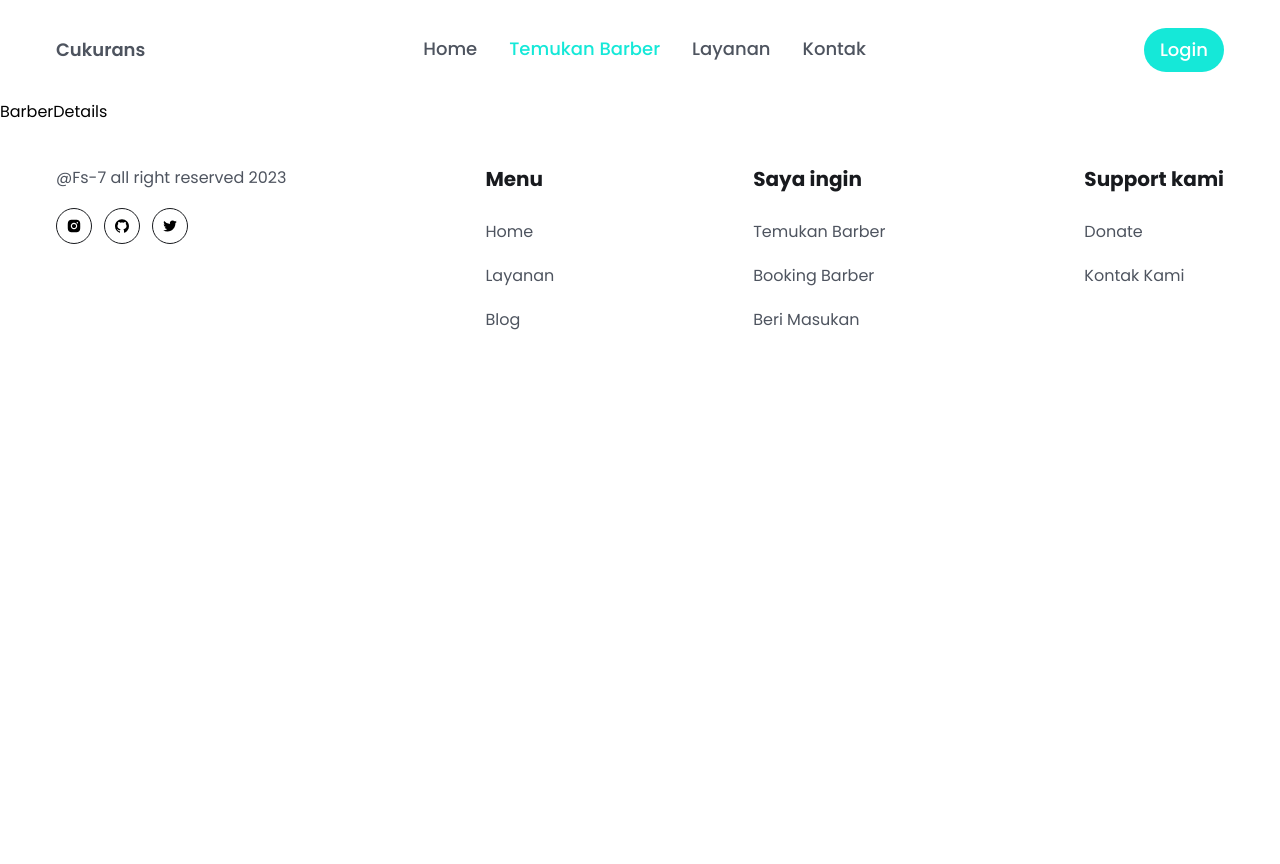
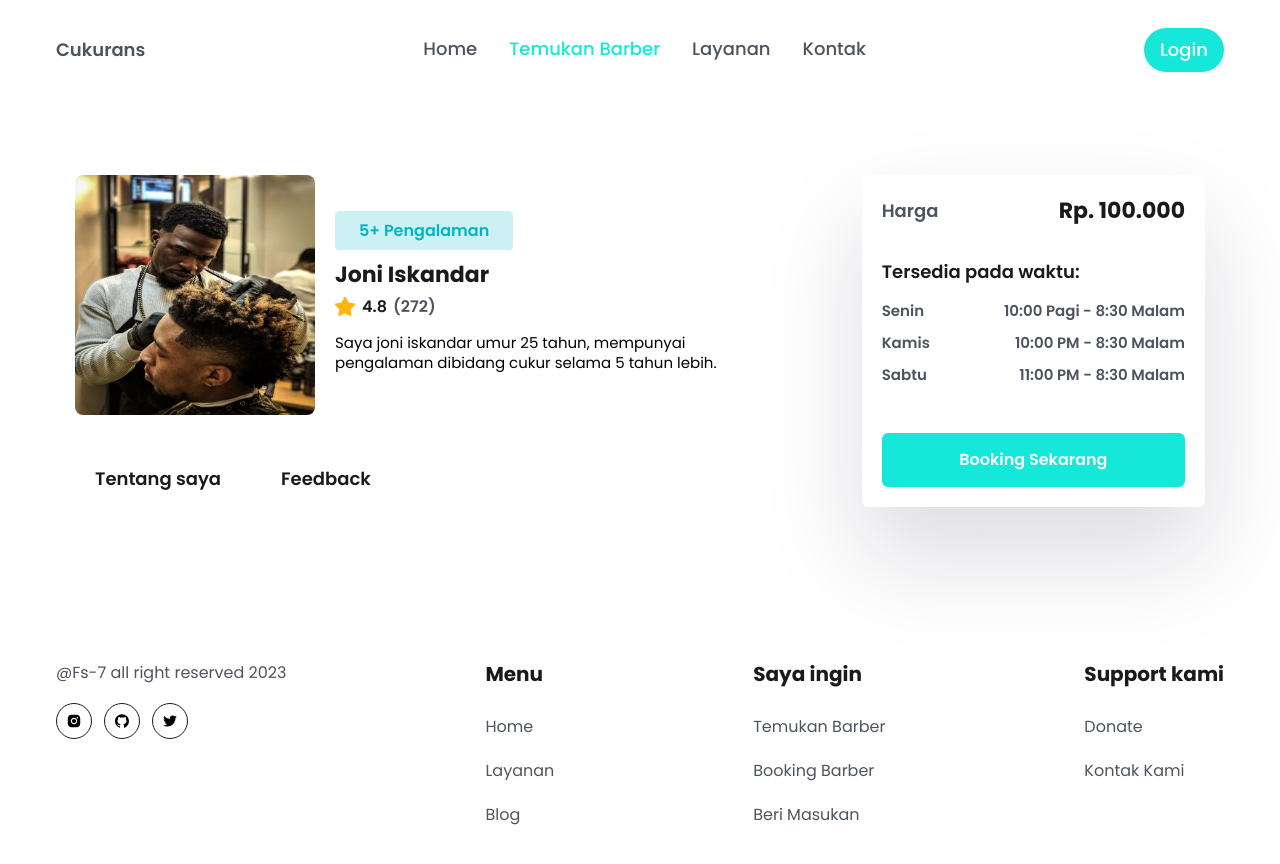
Before and after one commit to FullStack-7/cukurans-frontend, a React (Vite) app: page /barbers/1 in a window 1280 px wide. Shown: the top 864 px of the page. Before the commit the page ends 800 px from the top, so only its background shows below. Built offline with nearby package versions, Linux system fonts and the light colour scheme.

Commit message:
{Add barber-details}

```diff
--- a/src/assets/data/barbers.js
+++ b/src/assets/data/barbers.js
@@ -6,7 +6,7 @@ export const barbers = [
 	{
 		id: '1',
 		name: 'Joni Iskandar',
-		experience: 'Pengalaman 5 Tahun',
+		experience: '5+ Pengalaman',
 		avgRating: 4.8,
 		totalRating: 210,
 		photo: barber1,
@@ -14,7 +14,7 @@ export const barbers = [
 	{
 		id: '2',
 		name: 'Rizky Saputra',
-		experience: 'Pengalaman 3 Tahun',
+		experience: '3+ Pengalaman',
 		avgRating: 4.7,
 		totalRating: 212,
 		photo: barber2,
@@ -22,7 +22,7 @@ export const barbers = [
 	{
 		id: '3',
 		name: 'Ismed Sofyan',
-		experience: 'Pengalaman 6 Tahun',
+		experience: '6+ Pengalaman',
 		avgRating: 4.8,
 		totalRating: 222,
 		photo: barber3,
--- /dev/null
+++ b/src/assets/data/formatDate.js
@@ -0,0 +1,11 @@
+export const formatDate = (date, config) => {
+	const options = {
+		day: 'numeric',
+		month: 'long',
+		year: 'numeric',
+	};
+
+	const option = config ? config : options;
+
+	return new Date(date).toLocaleDateString('en-US', option);
+};
--- a/src/components/Barbers/BarberCard.jsx
+++ b/src/components/Barbers/BarberCard.jsx
@@ -14,7 +14,7 @@ const BarberCard = ({ barber }) => {
 			<div className="text-[18px] leading-[30px] lg:text-[26px] lg:leading-9 text-headingColor font-[700] mt-3 lg:mt-5 flex items-center justify-between">
 				{name}
 				<Link
-					to="/barbers"
+					to="/barbers/:id"
 					className="w-[44px] h-[44px] rounded-full border border-solid border-[#181A1E] flex items-center justify-center group hover:bg-primaryColor hover:border-none">
 					<BsArrowRight className="group-hover:text-white w-6 h-5" />
 				</Link>
--- a/src/components/Header/Header.jsx
+++ b/src/components/Header/Header.jsx
@@ -41,7 +41,9 @@ const Header = () => {
 	const toggleMenu = () => menuRef.current.classList.toggle('show_menu');
 
 	return (
-		<header className="header flex items-center sticky_header" ref={headerRef}>
+		<header
+			className="header flex items-center sticky_header"
+			ref={headerRef}>
 			<div className="container">
 				<div className="flex items-center justify-between">
 					{/* LOGO */}
--- /dev/null
+++ b/src/pages/Barbers/BarberAbout.jsx
@@ -0,0 +1,42 @@
+import { formatDate } from '../../assets/data/formatDate.js';
+
+const BarberAbout = () => {
+	return (
+		<div>
+			<h3 className="text-[20px] leading-[30px] text-headingColor font-semibold flex items-center gap-2">
+				Tentang Saya
+			</h3>
+			<p className="text_para">
+				Di balik setiap potongan rambut yang rapi dan kumis yang teratur,
+				terdapat seni yang tak terbantahkan. Joni Iskandar adalah barber dengan
+				pengalaman 5 tahun bukan hanya seorang ahli dalam memotong rambut,
+				tetapi juga seorang seniman yang memahami keunikan setiap individu yang
+				duduk di kursinya. Satu hal yang membedakan barber berpengalaman adalah
+				perhatian mereka terhadap detail. Mereka tidak hanya memotong rambut,
+				tetapi mereka menciptakan pengalaman unik untuk setiap pelanggan. Dari
+				pemilihan gaya yang sesuai dengan bentuk wajah hingga ke akhir potongan
+				yang tajam, setiap langkah diambil dengan cermat.
+			</p>
+
+			<div className="mt-12">
+				<h3 className="text-[20px] leading-[30px] text-headingColor font-semibold">
+					Pengalaman
+				</h3>
+
+				<ul className="grid sm:grid-cols-2 gap-[30px] pt-4">
+					<li className="p-4 rounded-lg bg-[#f3f3d7]">
+						<span className="text-yellowColor text-[15px] leading-6 font-semibold">
+							{formatDate('9-08-2016')} - {formatDate('12-04-2017')}
+						</span>
+
+						<p className="text-[16px] leading-6 font-medium text-textColor">
+							Kursus cukur di Hairnerds Studio
+						</p>
+					</li>
+				</ul>
+			</div>
+		</div>
+	);
+};
+
+export default BarberAbout;
--- a/src/pages/Barbers/BarberDetails.jsx
+++ b/src/pages/Barbers/BarberDetails.jsx
@@ -1,7 +1,77 @@
-import React from 'react';
+import { useState } from 'react';
+
+import barberImg from './../../assets/barberImg1.jpg';
+import starIcon from './../../assets/Star.png';
+import BarberAbout from './BarberAbout';
+import SideForm from './SideForm';
+import Feedback from './Feedback';
 
 const BarberDetails = () => {
-	return <div>BarberDetails</div>;
+	const [tab, setTab] = useState('');
+	return (
+		<section>
+			<div className="max-w-[1170px] px-5 mx-auto">
+				<div className="grid md:grid-cols-3 gap-[50px]">
+					<div className="md:col-span-2">
+						<div className="flex items-center gap-5">
+							<figure className="max-w-[240px] max-h-[240px]">
+								<img src={barberImg} alt="" className="w-full rounded-lg" />
+							</figure>
+
+							<div>
+								<span className="bg-[#CCF0F3] text-irisBlueColor py-1 px-6 lg:py-2 lg:px-6 text-[12px] leading-4 lg:text-[16px] font-semibold rounded lg:leading-7">
+									5+ Pengalaman
+								</span>
+								<h3 className="text-headingColor text-[22px] leading-9 mt-3 font-bold">
+									Joni Iskandar
+								</h3>
+								<div className="flex items-center gap-[6px]">
+									<span className="flex items-center gap-[6px] text-[14px] leading-5 lg:text-[16px] lg:leading-7 font-semibold text-headingColor">
+										<img src={starIcon} alt="" /> 4.8
+									</span>
+									<span className="text-[14px] leading-5 lg:text-[16px] lg:leading-7 font-semibold text-textColor">
+										(272)
+									</span>
+								</div>
+								<p className="text__para text-[14px] leading-5 md:text-[15px] lg:max-w-[390px] mt-3">
+									Saya joni iskandar umur 25 tahun, mempunyai pengalaman
+									dibidang cukur selama 5 tahun lebih.
+								</p>
+							</div>
+						</div>
+
+						<div className="mt-[50px] border-b border-solid border-[#ffffff]">
+							<button
+								onClick={() => setTab('about')}
+								className={`${
+									tab === 'about' &&
+									'border-b border-solid border-primaryColor w-5'
+								}py-2 px-5 mr-5 text-[18px] leading-7 text-headingColor font-semibold`}>
+								Tentang saya
+							</button>
+							<button
+								onClick={() => setTab('feedback')}
+								className={`${
+									tab === 'feedback' &&
+									'border-b border-solid border-primaryColor w-5'
+								}py-2 px-5 mr-5 text-[18px] leading-7 text-headingColor font-semibold`}>
+								Feedback
+							</button>
+						</div>
+
+						<div className="mt-[50px]">
+							{tab === 'about' && <BarberAbout />}
+							{tab === 'feedback' && <Feedback />}
+						</div>
+					</div>
+
+					<div>
+						<SideForm />
+					</div>
+				</div>
+			</div>
+		</section>
+	);
 };
 
 export default BarberDetails;
--- a/src/pages/Barbers/Barbers.jsx
+++ b/src/pages/Barbers/Barbers.jsx
@@ -1,9 +1,36 @@
-import React from 'react'
+import { barbers } from '../../assets/data/barbers.js';
+import BarberCard from '../../components/Barbers/BarberCard.jsx';
 
 const Barbers = () => {
-  return (
-    <div>Barbers</div>
-  )
-}
+	return (
+		<>
+			<section>
+				<div className="container text-center">
+					<h2 className="heading">Pilihlah Barber Sesukamu</h2>
+					<div className="max-w-[570px] mt-[22px] mx-auto bg-[#0066FF2c] rounded-md flex items-center justify-between">
+						<input
+							type="search"
+							className="py-4 pl-4 pr-2 bg-transparent w-full focus:outline-none cursor-pointer placeholder:text-textColor"
+							placeholder="Search Barber"
+						/>
+						<button className="btn mt-0 rounded-[0px] rounded-r-md">
+							Cari
+						</button>
+					</div>
+				</div>
+			</section>
 
-export default Barbers
+			<section>
+				<div className="container">
+					<div className="grid grid-cols-1 sm:grid-cols-2 md:grid-cols-3 lg:grid-cols-3 gap-5">
+						{barbers.map((barber) => (
+							<BarberCard key={barber.id} barber={barber} />
+						))}
+					</div>
+				</div>
+			</section>
+		</>
+	);
+};
+
+export default Barbers;
--- /dev/null
+++ b/src/pages/Barbers/Feedback.jsx
@@ -0,0 +1,54 @@
+import { useState } from 'react';
+import avatar from '../../assets/avatar.png';
+import { formatDate } from '../../assets/data/formatDate.js';
+import { AiFillStar } from 'react-icons/ai';
+import FeedbackForm from './FeedbackForm.jsx';
+
+const Feedback = () => {
+	const [formFeedback, setFormFeedback] = useState(false);
+	return (
+		<div>
+			<div className="mb-[50px]">
+				<h4 className="text-[20px] leading-[30px] font-bold text-headingColor mb-[30px]">
+					Penilaian (22)
+				</h4>
+
+				<div className="flex justify-between gap-10 mb-[30px]">
+					<div className="flex gap-3">
+						<figure className="w-10 h-10 rounded-full">
+							<img className="w-full" src={avatar} alt="" />
+						</figure>
+
+						<div>
+							<h4 className="text-[16px] leading-6 font-bold">Bagas Hananto</h4>
+							<p className="text-[14px] leading-6 text-textColor">
+								{formatDate('12-04-2023')}
+							</p>
+							<p className="text__para mt-3 font-medium text-[15px]">
+								Pelayanan Memuaskan, Saya merekomendasikannya
+							</p>
+						</div>
+					</div>
+
+					<div className="flex gap-1">
+						{[...Array(5).keys()].map((index) => (
+							<AiFillStar key={index} className="text-yellowColor"></AiFillStar>
+						))}
+					</div>
+				</div>
+			</div>
+
+			{!formFeedback && (
+				<div className="text-center">
+					<button className="btn" onClick={() => setFormFeedback(true)}>
+						Berikan Feedback
+					</button>
+				</div>
+			)}
+
+			{formFeedback && <FeedbackForm />}
+		</div>
+	);
+};
+
+export default Feedback;
--- /dev/null
+++ b/src/pages/Barbers/SideForm.jsx
@@ -0,0 +1,51 @@
+import React from 'react';
+
+const SideForm = () => {
+	return (
+		<div className="shadow-shadowPanel p-3 lg:p-5 rounded-md">
+			<div className="flex items-center justify-between">
+				<p className="text_para mt-0 font-semibold">Harga</p>
+				<span className="text-[16px] leading-7 lg:text-[22px] lg:leading-8 text-headingColor font-bold">
+					Rp. 100.000
+				</span>
+			</div>
+
+			<div className="mt-[30px]">
+				<p className="text_para mt-0 font-semibold text-headingColor">
+					Tersedia pada waktu:
+				</p>
+
+				<ul className="mt-3">
+					<li className="flex items-center justify-between mb-2">
+						<p className="text-[15px] leading-6 text-textColor font-semibold">
+							Senin
+						</p>
+						<p className="text-[15px] leading-6 text-textColor font-semibold">
+							10:00 Pagi - 8:30 Malam
+						</p>
+					</li>
+					<li className="flex items-center justify-between mb-2">
+						<p className="text-[15px] leading-6 text-textColor font-semibold">
+							Kamis
+						</p>
+						<p className="text-[15px] leading-6 text-textColor font-semibold">
+							10:00 PM - 8:30 Malam
+						</p>
+					</li>
+					<li className="flex items-center justify-between mb-2">
+						<p className="text-[15px] leading-6 text-textColor font-semibold">
+							Sabtu
+						</p>
+						<p className="text-[15px] leading-6 text-textColor font-semibold">
+							11:00 PM - 8:30 Malam
+						</p>
+					</li>
+				</ul>
+			</div>
+
+			<button className="btn px-2 w-full rounded-md">Booking Sekarang</button>
+		</div>
+	);
+};
+
+export default SideForm;
```
Also changed, not shown: src/pages/Barbers/FeedbackForm.jsx (added, +67 -0 lines).
